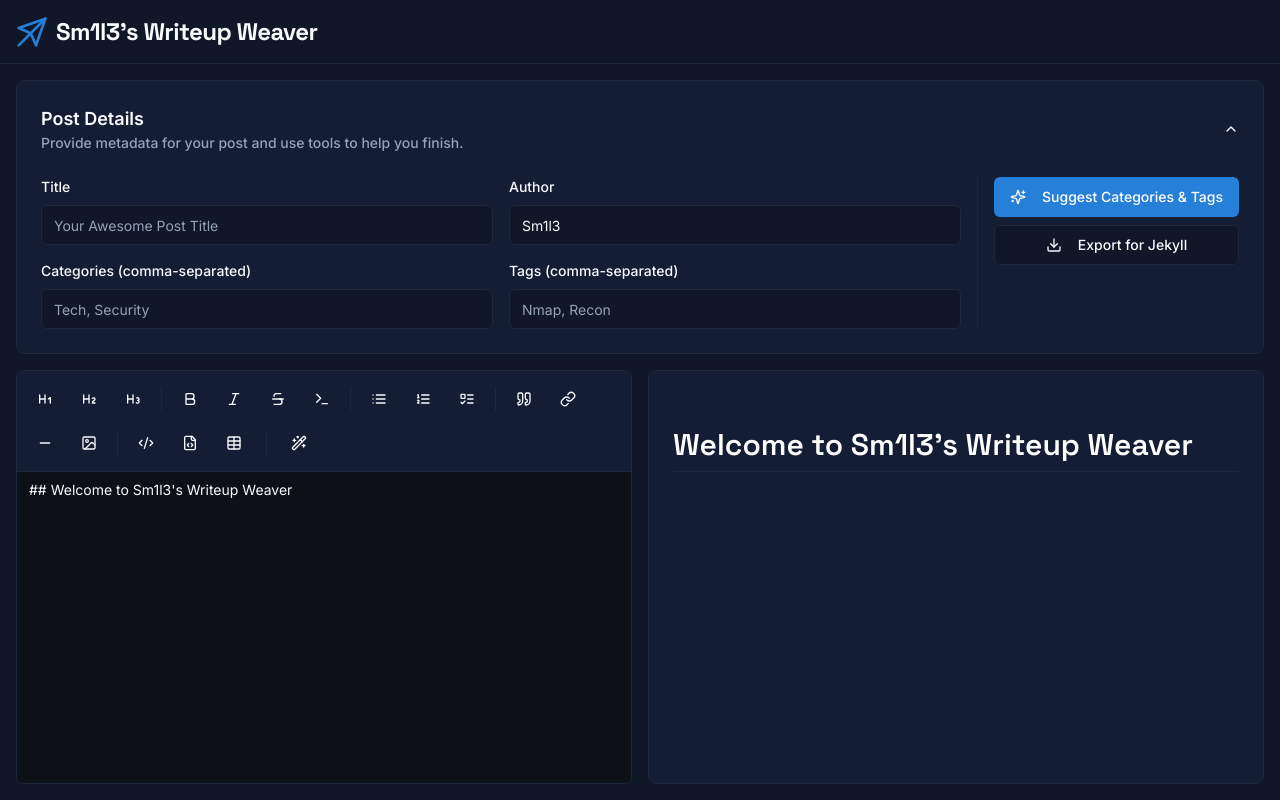
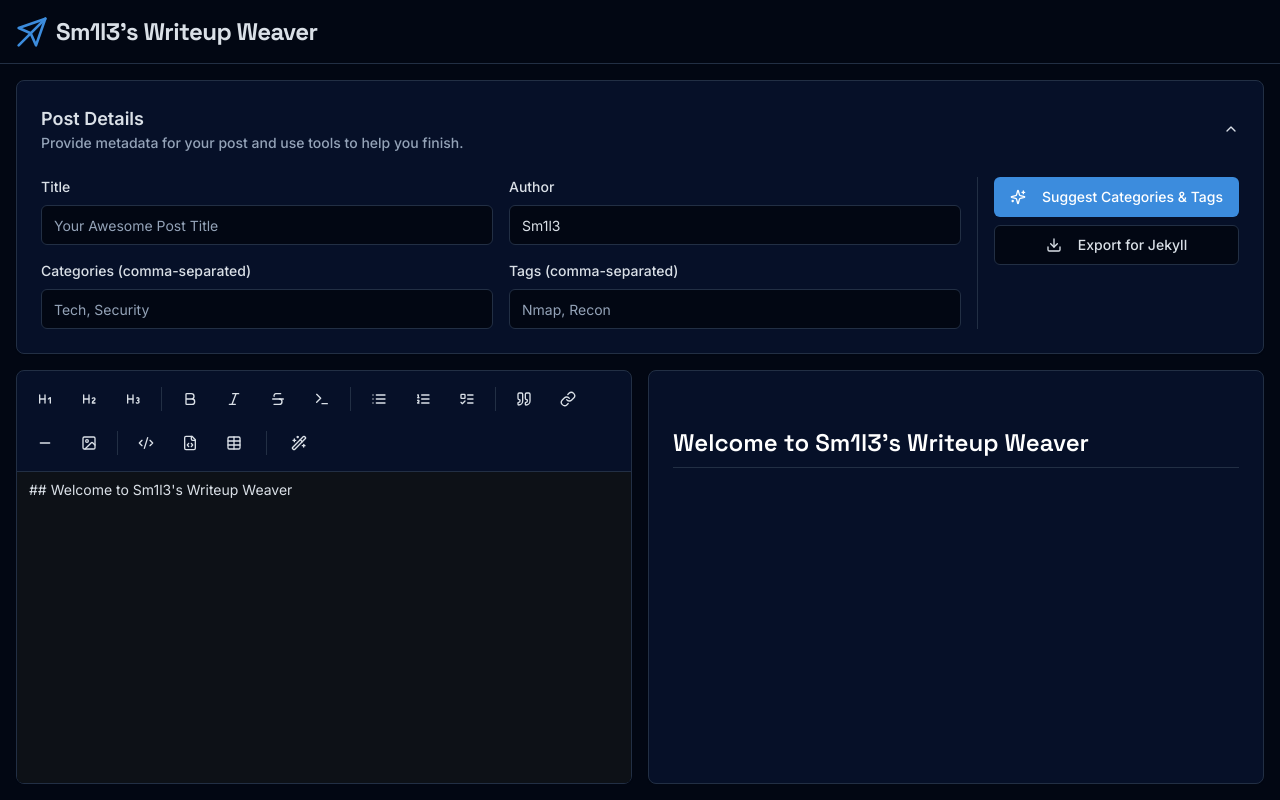
Before and after one commit to I-am-Sm1l3/writeup-weaver, a Next.js app: page / in a window 1280 px wide. Built offline with nearby package versions, Linux system fonts and the light colour scheme; what @genkit-ai/google-genai, genkit would draw is missing.

Commit message:
Update globals.css

```diff
--- a/src/app/globals.css
+++ b/src/app/globals.css
@@ -4,25 +4,25 @@
 
 @layer base {
   :root {
-    --background: 210 20% 95%;
+    --background: 210 20% 98%;
     --foreground: 210 10% 23%;
     --card: 210 20% 100%;
     --card-foreground: 210 10% 23%;
     --popover: 210 20% 100%;
     --popover-foreground: 210 10% 23%;
-    --primary: 210 70% 50%;
+    --primary: 210 70% 55%;
     --primary-foreground: 0 0% 100%;
     --secondary: 210 20% 90%;
     --secondary-foreground: 210 10% 23%;
     --muted: 210 20% 90%;
     --muted-foreground: 210 10% 45%;
-    --accent: 180 60% 40%;
+    --accent: 180 60% 45%;
     --accent-foreground: 0 0% 100%;
     --destructive: 0 84.2% 60.2%;
     --destructive-foreground: 0 0% 98%;
-    --border: 210 20% 85%;
-    --input: 210 20% 88%;
-    --ring: 210 70% 50%;
+    --border: 210 20% 88%;
+    --input: 210 20% 92%;
+    --ring: 210 70% 55%;
     --chart-1: 12 76% 61%;
     --chart-2: 173 58% 39%;
     --chart-3: 197 37% 24%;
@@ -31,25 +31,25 @@
     --radius: 0.5rem;
   }
   .dark {
-    --background: 222 47% 11%;
-    --foreground: 210 40% 98%;
-    --card: 222 47% 14%;
-    --card-foreground: 210 40% 98%;
-    --popover: 222 47% 11%;
-    --popover-foreground: 210 40% 98%;
-    --primary: 210 70% 50%;
+    --background: 222 83% 4%;
+    --foreground: 210 20% 88%; /* d6deeb */
+    --card: 222 73% 9%; /* 011627 */
+    --card-foreground: 210 20% 88%;
+    --popover: 222 83% 4%;
+    --popover-foreground: 210 20% 88%;
+    --primary: 210 70% 55%;
     --primary-foreground: 0 0% 100%;
     --secondary: 217 33% 17%;
-    --secondary-foreground: 210 40% 98%;
+    --secondary-foreground: 210 20% 88%;
     --muted: 217 33% 17%;
     --muted-foreground: 215 20% 65%;
-    --accent: 180 60% 40%;
+    --accent: 180 60% 45%;
     --accent-foreground: 0 0% 100%;
     --destructive: 0 63% 31%;
-    --destructive-foreground: 210 40% 98%;
-    --border: 217 33% 17%;
-    --input: 217 33% 17%;
-    --ring: 210 70% 50%;
+    --destructive-foreground: 210 20% 88%;
+    --border: 217 33% 20%;
+    --input: 217 33% 20%;
+    --ring: 210 70% 55%;
     --chart-1: 220 70% 50%;
     --chart-2: 160 60% 45%;
     --chart-3: 30 80% 55%;
@@ -68,9 +68,9 @@
   .markdown-preview {
     @apply prose prose-neutral dark:prose-invert max-w-none rounded-lg p-6;
   }
-  .markdown-preview h1 { @apply font-headline text-4xl font-bold border-b pb-2 mb-4; }
-  .markdown-preview h2 { @apply font-headline text-3xl font-semibold mt-8 mb-4 border-b pb-2; }
-  .markdown-preview h3 { @apply font-headline text-2xl font-semibold mt-6 mb-3; }
+  .markdown-preview h1 { @apply font-headline text-3xl font-bold border-b pb-2 mb-4; }
+  .markdown-preview h2 { @apply font-headline text-2xl font-semibold mt-8 mb-4 border-b pb-2; }
+  .markdown-preview h3 { @apply font-headline text-xl font-semibold mt-6 mb-3; }
   .markdown-preview p {
     @apply text-base leading-relaxed;
     overflow-wrap: break-word;
@@ -80,9 +80,23 @@
   .markdown-preview blockquote { @apply border-l-4 border-primary/50 pl-4 italic text-muted-foreground; }
   .markdown-preview ul, .markdown-preview ol { @apply ml-6; }
   .markdown-preview code:not(pre > code) { @apply font-code bg-muted text-muted-foreground rounded px-1.5 py-1 text-sm; }
-  .markdown-preview pre { @apply bg-card border rounded-md my-4; }
-  .markdown-preview pre > code {
+
+  /* Overwrite prose styles for pre elements to use Prism theme */
+  .markdown-preview pre {
+    @apply bg-transparent p-0 m-0;
+  }
+
+  /* Apply Prism's background to the pre tag inside markdown */
+  .markdown-preview pre[class*="language-"] {
+    @apply my-4 rounded-md border;
+    background-color: #011627;
+  }
+
+  /* Ensure the code tag inside is transparent to show the pre's background */
+  .markdown-preview pre[class*="language-"] code[class*="language-"] {
     @apply font-code text-sm p-4 block;
+    background: transparent;
+    color: #d6deeb;
     white-space: pre-wrap;
     word-break: break-all;
   }
```
